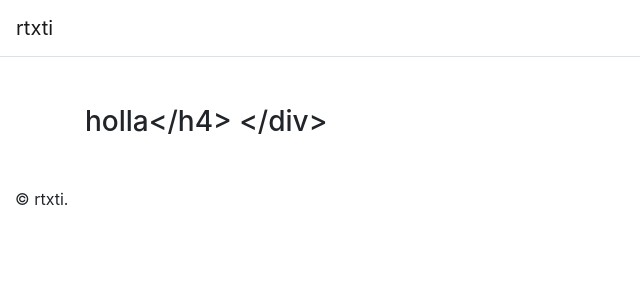
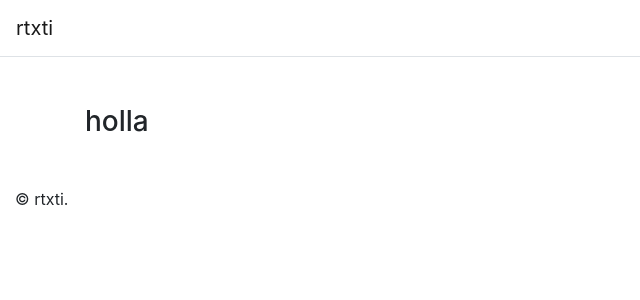
Before and after one commit to rtxti/www, a Jekyll site: the page built from _smartphones/apple/iphone-se.md, in a window 1280 px wide. Shown: the top 300 px of the page, without its empty margins (0-640 px from the left). Built offline with Jekyll 4.4.1, drawn with Linux system fonts in a browser that asks for light colours.

Commit message:
Update iphone-se.md

```diff
--- a/_smartphones/apple/iphone-se.md
+++ b/_smartphones/apple/iphone-se.md
@@ -4,8 +4,8 @@ title: iphone se
 ---
 
 <div class="container">
-  <h3>holla</h4>
-  {% assign phones = site.data.smartphone.apple.iphone-se %}
+  <h3>holla</h3>
+  {% assign phones = site.data.smartphones.apple.iphone-se %}
   {% for phone in phones %}
   <h4>{{ phone.name }}</h4>
   {% endfor %}
```
